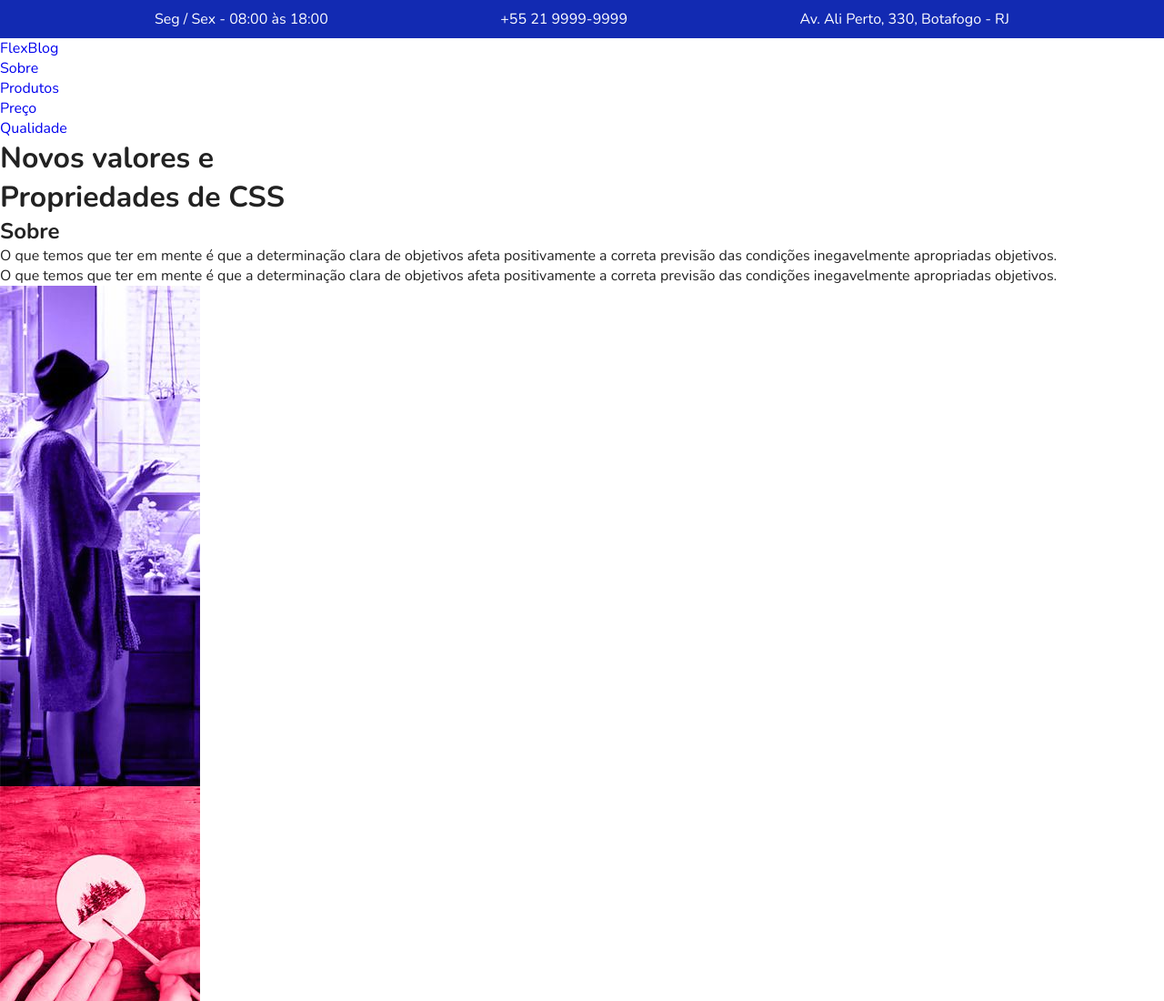
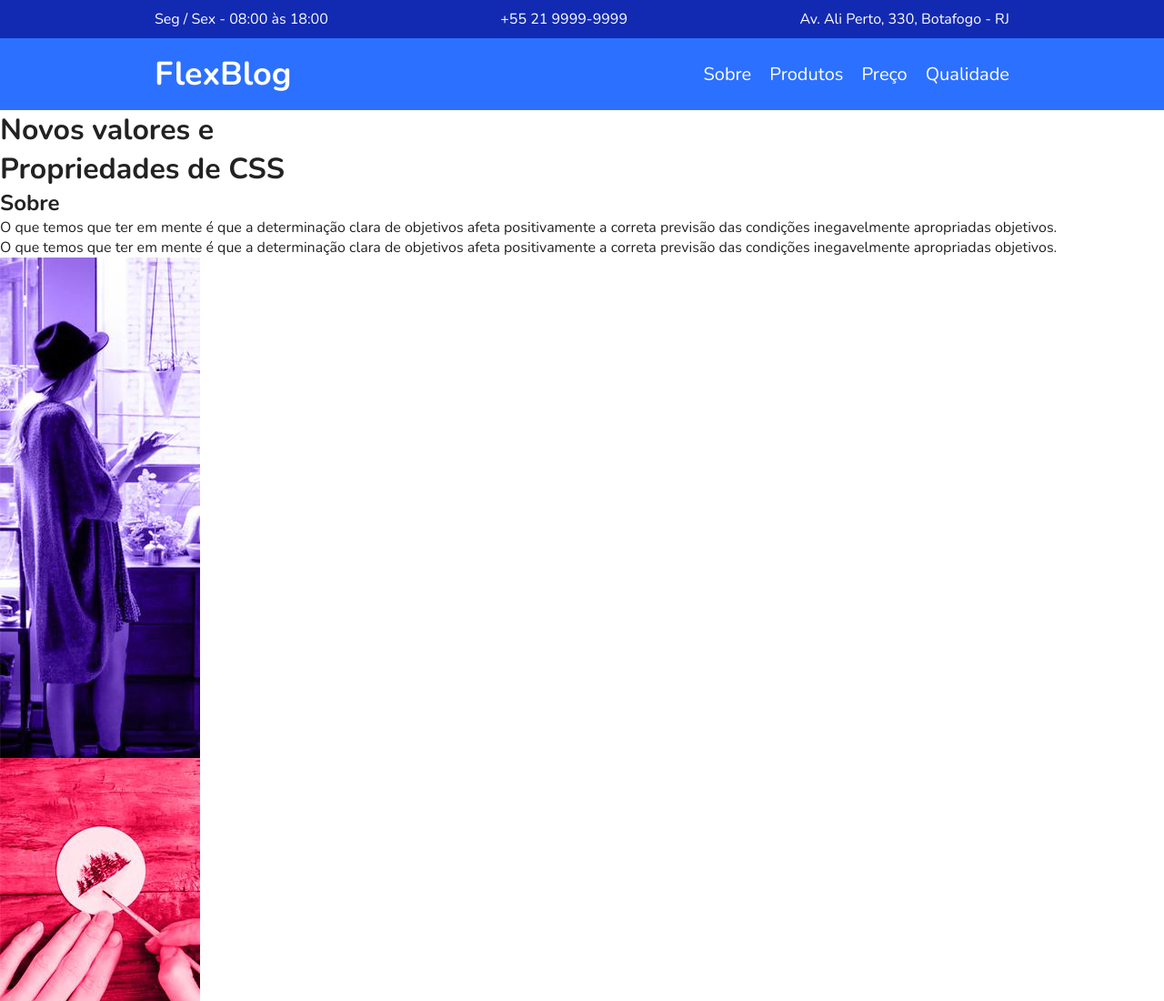
Before and after one commit to mariogsa/flexblog, a plain HTML site: page index.html in a window 1280 px wide. Shown: the top 1100 px of the page at 91% size. Drawn offline with nearby package versions, Linux system fonts and the light colour scheme.

Commit message:
Estilização menu

```diff
--- a/css/style.css
+++ b/css/style.css
@@ -31,6 +31,8 @@ img {
   box-sizing: border-box;
 }
 
+/* Superinfo */
+
 .superinfo-bg {
   background: #122ab2;
   color: white;
@@ -52,3 +54,44 @@ img {
 .superinfo a {
   color: white;
 }
+
+/* Menu */
+
+.menu-bg {
+  background: #2c70ff;
+}
+
+.menu {
+  display: flex;
+  flex-wrap: wrap;
+  justify-content: space-between;
+  align-items: center;
+  max-width: 960px;
+  margin: 0 auto;
+  padding: 15px 0;
+}
+
+.menu a {
+  color: white;
+}
+
+.menu-logo a {
+  font-size: 2.25em;
+  font-weight: bold;
+  margin: 0 10px;
+}
+
+.menu-nav ul {
+  display: flex;
+  flex-wrap: wrap;
+}
+
+.menu-nav a {
+  display: block;
+  font-size: 1.25em;
+  padding: 10px;
+}
+
+.menu-nav a:hover {
+  color: #122ab2;
+}
--- a/index.html
+++ b/index.html
@@ -26,7 +26,7 @@
       <div class="menu-logo">
         <a href="#">FlexBlog</a>
       </div>
-      <nav>
+      <nav class="menu-nav">
         <ul>
           <li><a href="#sobre">Sobre</a></li>
           <li><a href="#produtos">Produtos</a></li>
```
